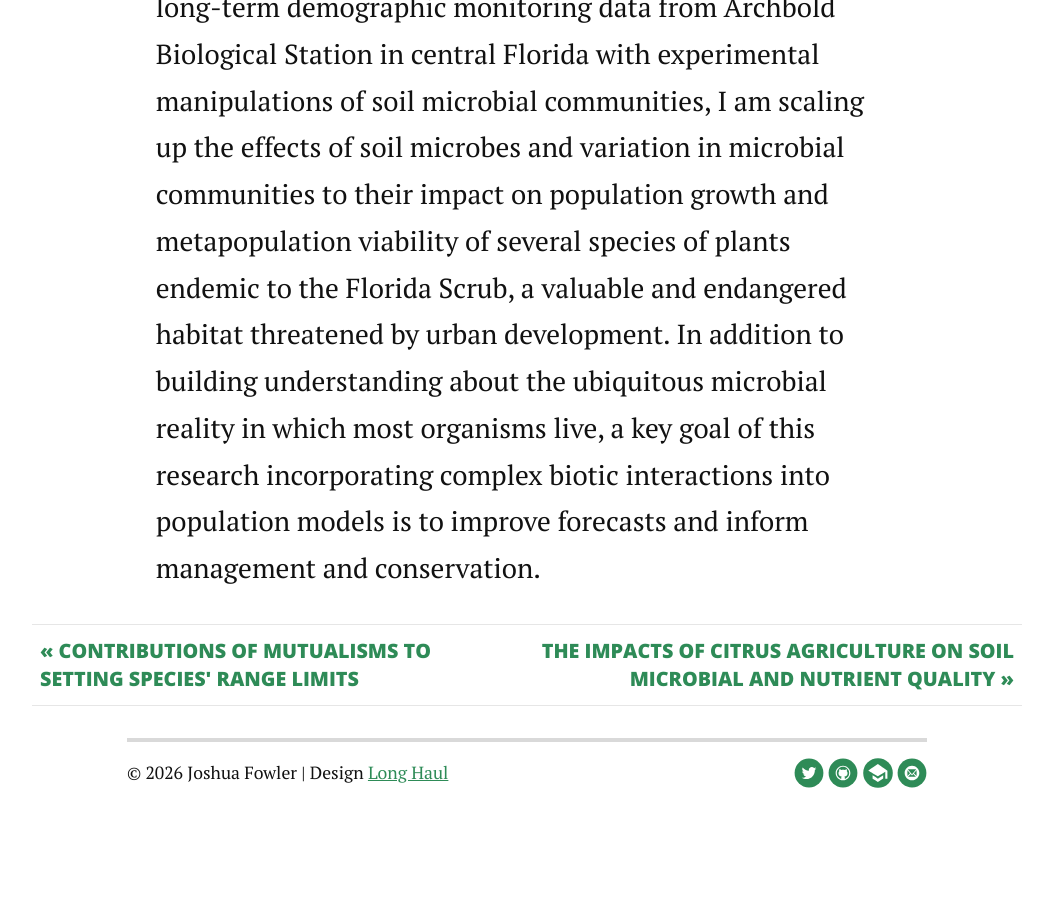
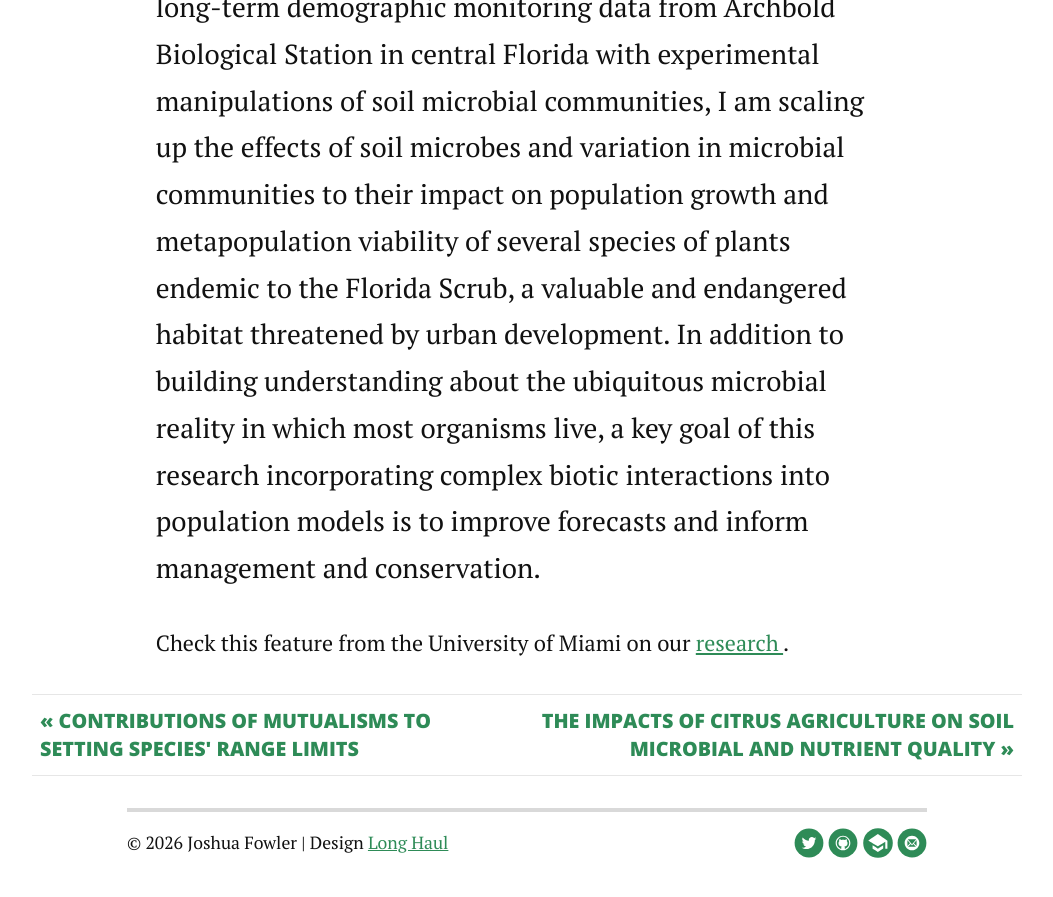
Before and after one commit to joshuacfowler/joshuacfowler.github.io, a Jekyll site: the page built from _posts/2024-01-16-microbial_community_metapopulation.markdown, in a window 1280 px wide and 900 px high, scrolled down 1022 px. Shown: the top 897 px of the window, without its empty margins (113-1166 px from the left). Built offline with Jekyll 4.4.1, drawn with Linux system fonts in a browser that asks for light colours; nearby versions of some CDN libraries; before the commit the page ends 1852 px from its top, so only the background shows below that.

Commit message:
Add link to University of Miami research feature
Added a link to a feature on research related to endangered plants.

```diff
--- a/_posts/2024-01-16-microbial_community_metapopulation.markdown
+++ b/_posts/2024-01-16-microbial_community_metapopulation.markdown
@@ -10,3 +10,5 @@ Many species occur as smaller populations connected by dispersal across discrete
 Integrating long-term demographic monitoring data from Archbold Biological Station in central Florida with experimental manipulations of soil microbial communities, I am scaling up the effects of soil microbes and variation in microbial communities to their impact on population growth and metapopulation viability of several species of plants endemic to the Florida Scrub, a valuable and endangered habitat threatened by urban development.
 In addition to building understanding about the ubiquitous microbial reality in which most organisms live, a key goal of this research incorporating complex biotic interactions into population models is to improve forecasts and inform management and conservation.
 </p>
+
+<p> Check this feature from the University of Miami on our <a href="https://news.miami.edu/as/stories/2024/04/biology-researchers-seek-to-protect-endangered-plants.html"> research </a>. </p>
```
